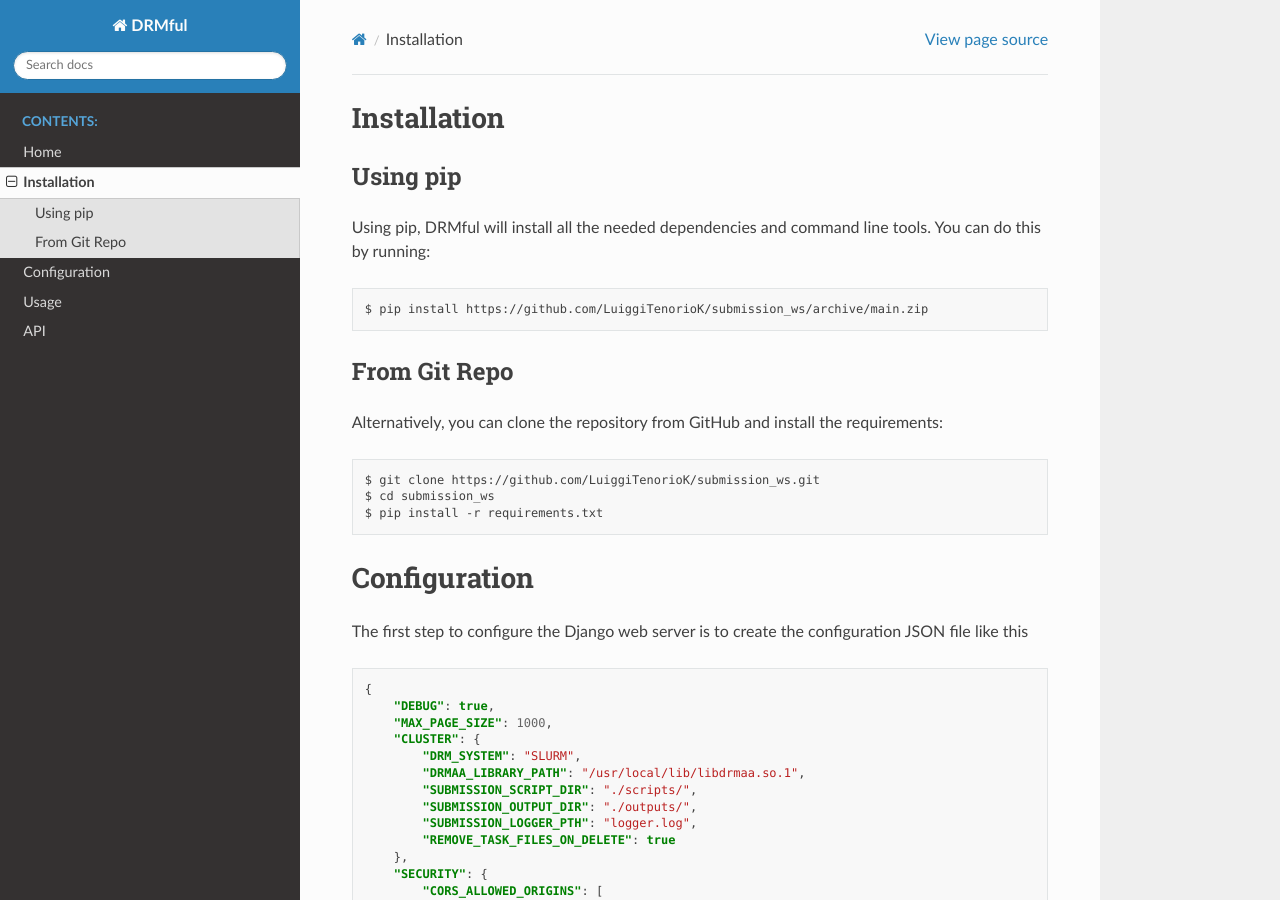
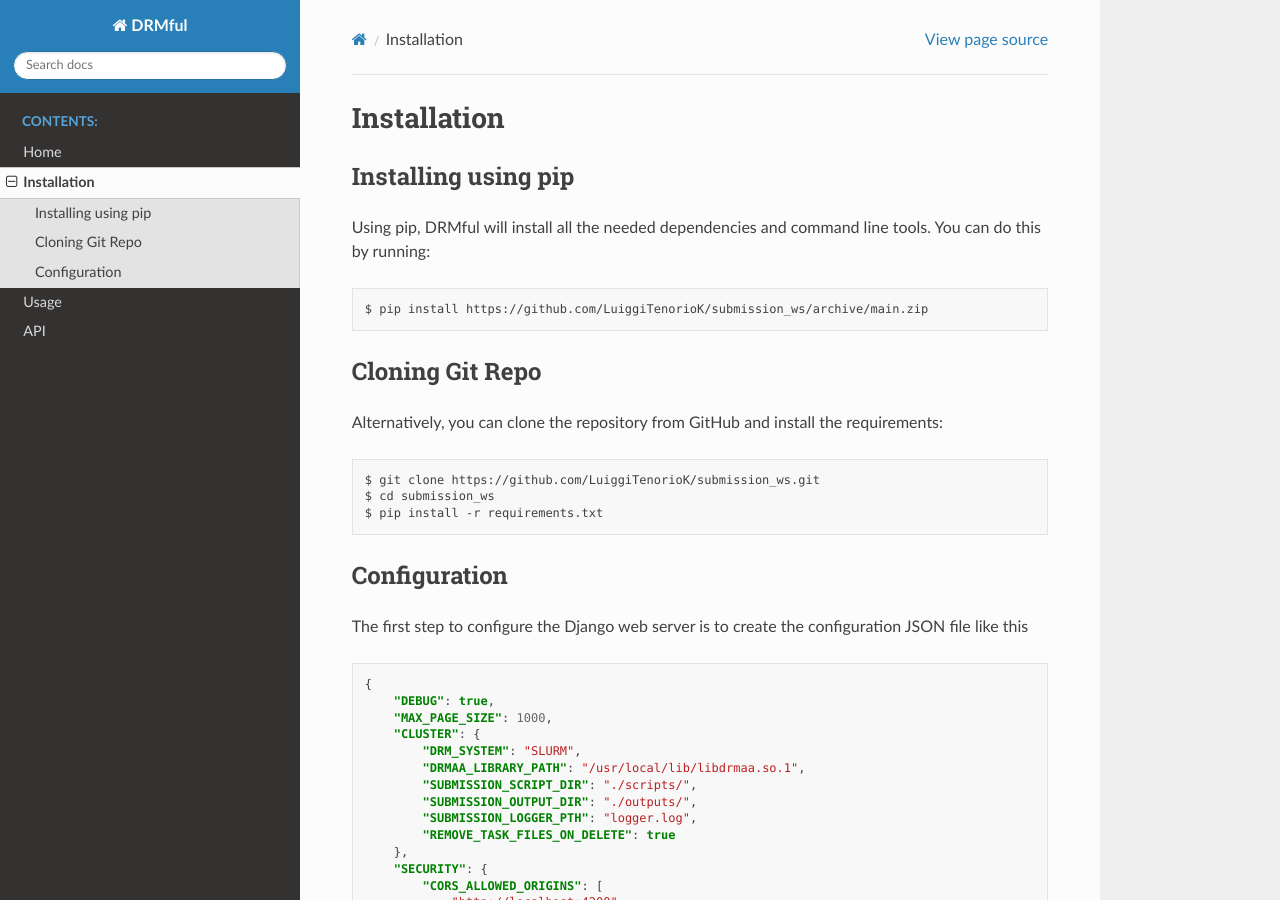
Before and after one commit to LuiggiTenorioK/submission_ws, a Sphinx documentation site: the page built from docs/installation.rst, in a window 1280 px wide and 900 px high. Built offline with Sphinx 7.4.7 and the Read the Docs theme 2.0.0, drawn with Linux system fonts in a browser that asks for light colours.

Commit message:
fix doc headers

```diff
--- a/docs/installation.rst
+++ b/docs/installation.rst
@@ -1,7 +1,7 @@
 Installation
 ============
 
-Using pip
+Installing using pip
 ----------------------
 
 Using pip, DRMful will install all the needed dependencies and command line tools. You can do this by running::
@@ -9,7 +9,7 @@ Using pip, DRMful will install all the needed dependencies and command line tool
     $ pip install https://github.com/LuiggiTenorioK/submission_ws/archive/main.zip
 
 
-From Git Repo
+Cloning Git Repo
 ----------------------
 
 Alternatively, you can clone the repository from GitHub and install the requirements::
@@ -21,7 +21,7 @@ Alternatively, you can clone the repository from GitHub and install the requirem
 
 
 Configuration
-==============
+---------------
 
 The first step to configure the Django web server is to create the configuration JSON file like this
 
```
